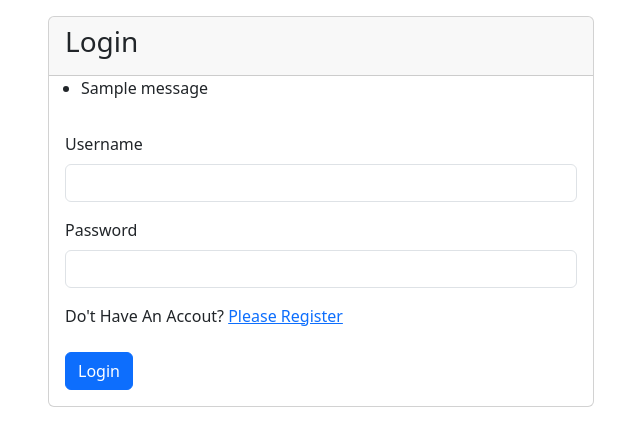
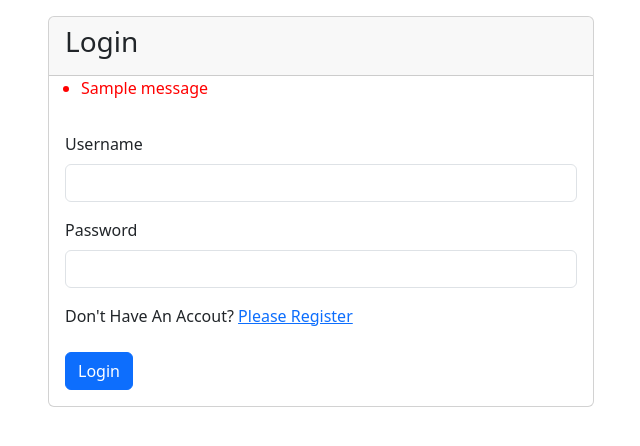
Before and after one commit to Ajju-Panchal/assignment-6-project-, a Django app: template TODO_PROJECT/ToDoApplication/templates/userLogin.html in a window 1280 px wide. Shown: the part 56-502 px from the top of the page, without its empty margins (319-959 px from the left). Run offline with Django 3.2, Linux system fonts and the light colour scheme; the template is opened without the code that fills it, so the values that code supplies are empty; one stand-in notice (Sample message) is shown.

Commit message:
change error message and change the color of that message

```diff
--- a/TODO_PROJECT/ToDoApplication/templates/userLogin.html
+++ b/TODO_PROJECT/ToDoApplication/templates/userLogin.html
@@ -11,7 +11,7 @@
         {% if messages %}
         <ul class="messages">
             {% for message in messages %}
-            <li{% if message.tags %} class="{{ message.tags }}" {% endif %}>{{ message }}</li>
+            <li{% if message.tags %} class="{{ message.tags }}" {% endif %} style="color: red;">{{ message }}</li>
                 {% endfor %}
         </ul>
         {% endif %}
@@ -26,7 +26,7 @@
               <label for="password" class="form-label">Password</label>
               <input type="password" name="password" id="password" class="form-control" required>
             </div>
-            <span>Do't Have An Accout? <a href="/register">Please Register</a></span><br><br>
+            <span>Don't Have An Accout? <a href="/register">Please Register</a></span><br><br>
             <button type="submit" class="btn btn-primary">Login</button>
           </form>
         </div>
--- a/TODO_PROJECT/ToDoApplication/templates/userRegistration.html
+++ b/TODO_PROJECT/ToDoApplication/templates/userRegistration.html
@@ -11,7 +11,7 @@
         {% if messages %}
         <ul class="messages">
             {% for message in messages %}
-            <li{% if message.tags %} class="{{ message.tags }}" {% endif %}>{{ message }}</li>
+            <li{% if message.tags %} class="{{ message.tags }}" {% endif %} style="color: red;">{{ message }}</li>
                 {% endfor %}
         </ul>
         {% endif %}
```
